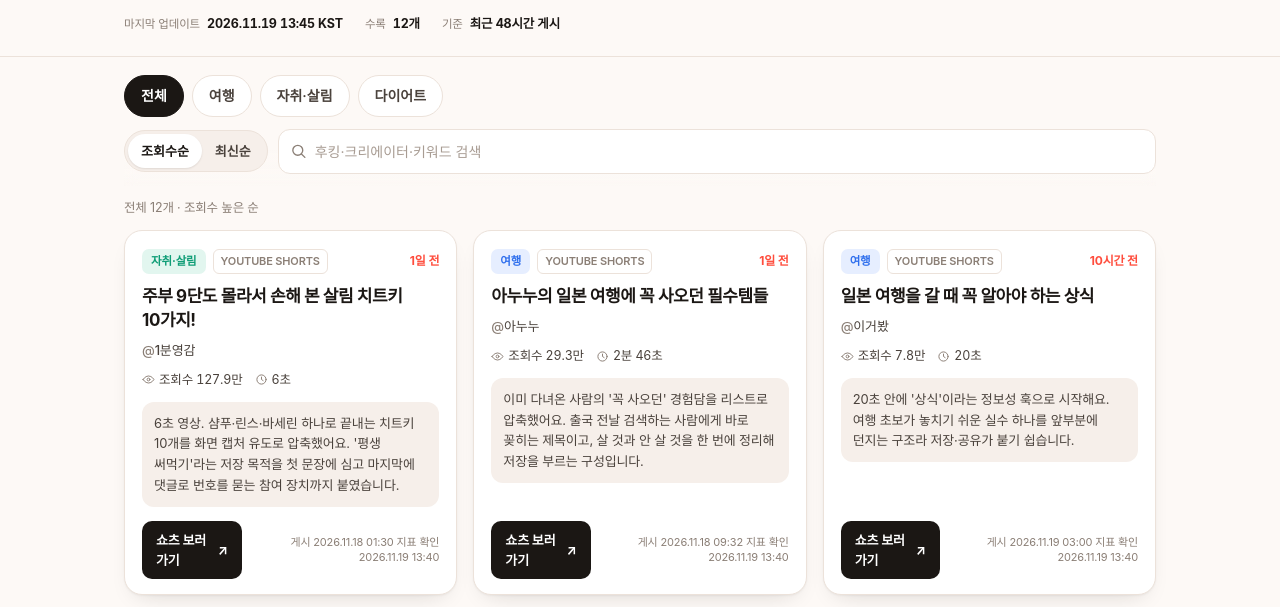
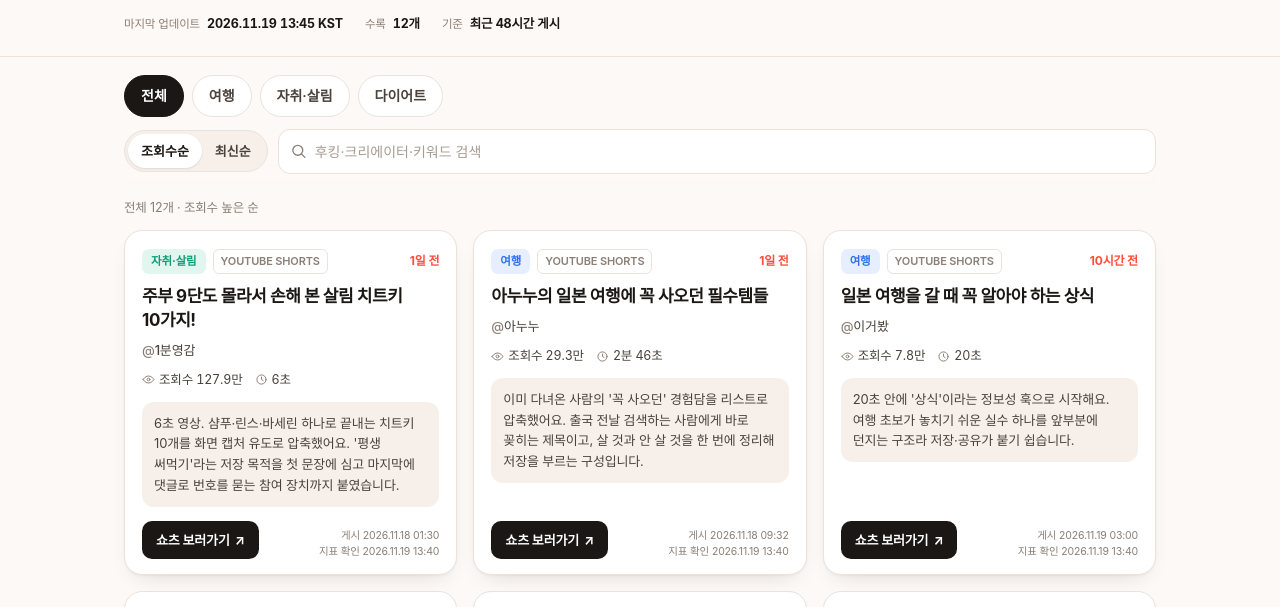
Before and after one commit to cindy954/Cindy-hot-reels-board, a plain HTML site: page index.html in a window 1280 px wide. Shown: the part 159-766 px from the top of the page. Drawn offline with Linux system fonts and the light colour scheme; a web font is replaced by a local one.

Commit message:
카드 하단 링크·지표 표기 줄바꿈 정리

```diff
--- a/styles.css
+++ b/styles.css
@@ -324,7 +324,7 @@ h1 {
 
 .card-bottom {
   display: flex;
-  align-items: center;
+  align-items: flex-end;
   justify-content: space-between;
   gap: 10px;
   margin-top: auto;
@@ -334,6 +334,8 @@ h1 {
   display: inline-flex;
   align-items: center;
   gap: 5px;
+  flex: 0 0 auto;
+  white-space: nowrap;
   padding: 9px 14px;
   border-radius: 10px;
   background: var(--ink);
@@ -346,10 +348,14 @@ h1 {
 .go:hover { background: #33291f; }
 
 .checked {
-  font-size: 11px;
+  flex: 0 1 auto;
+  min-width: 0;
+  font-size: 10.5px;
   color: var(--ink-3);
   text-align: right;
-  line-height: 1.35;
+  line-height: 1.45;
+  white-space: pre-line;
+  word-break: keep-all;
 }
 
 .empty {
```
